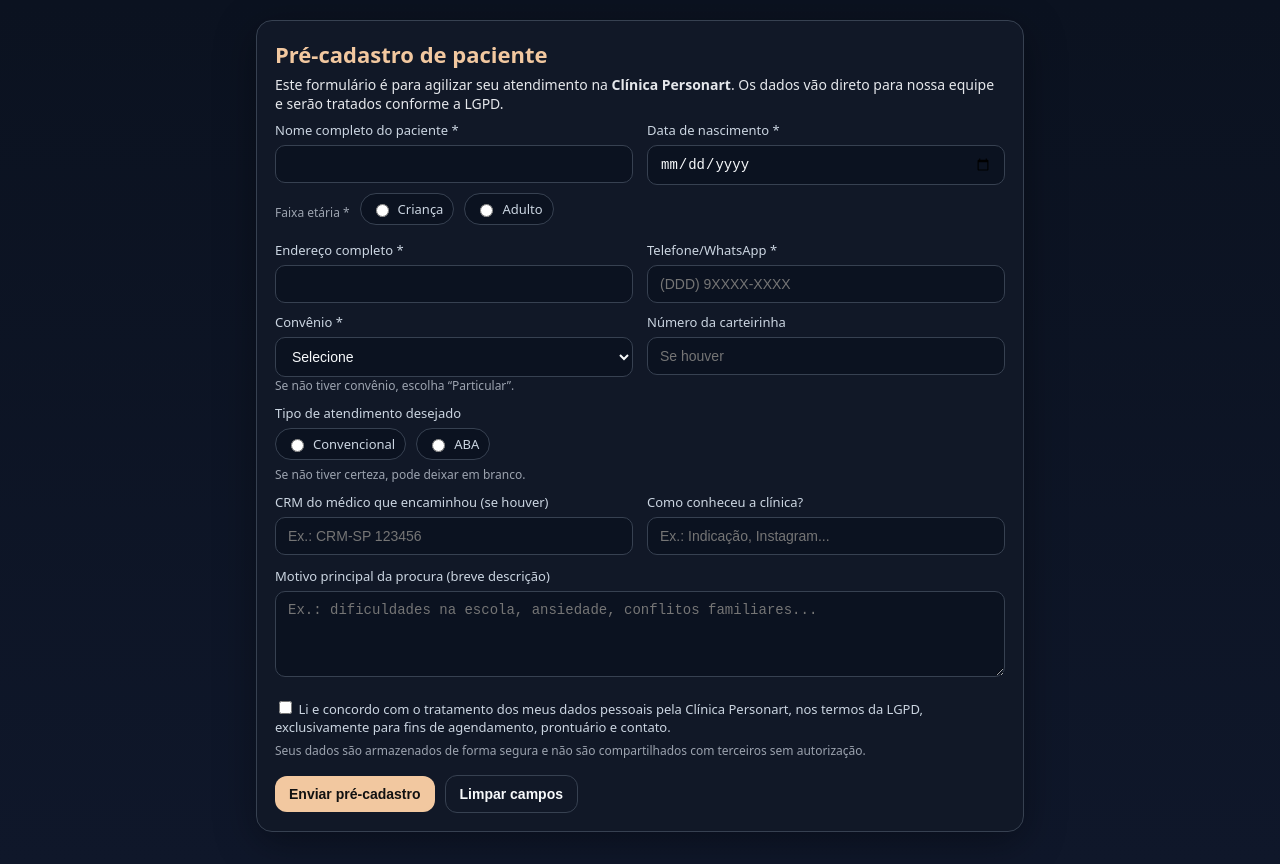
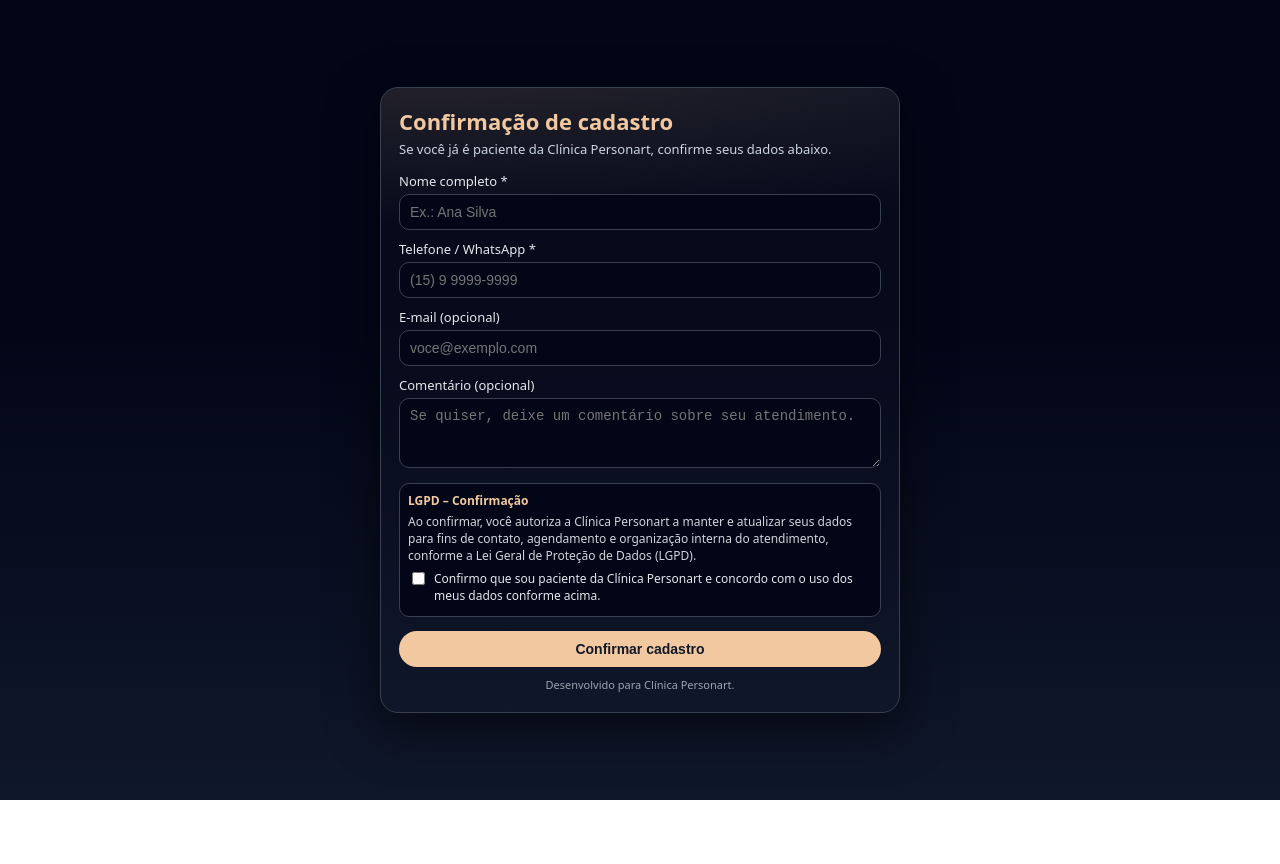
Before and after one commit to clinicapersonart-code/cadastro-paciente, a plain HTML site: page obrigado.html in a window 1280 px wide. After the commit the page ends 800 px from the top, so only its background shows below. Drawn offline with Linux system fonts and the light colour scheme.

```diff
--- a/obrigado.html
+++ b/obrigado.html
@@ -3,341 +3,279 @@
 <head>
   <meta charset="UTF-8" />
   <meta name="viewport" content="width=device-width, initial-scale=1" />
-  <title>Pré-cadastro de Paciente – Clínica Personart</title>
+  <title>Confirmação de Cadastro – Clínica Personart</title>
   <style>
     :root{
-      --bg:#0b1220; --card:#111827; --muted:#e5e1; --text:#f8fafc;
-      --brand:#F2C8A0; --brand-dark:#E3B189; --border:#374151; --danger:#ef4444;
+      --bg:#0b1220;
+      --card:#111827;
+      --muted:#e5e7eb;
+      --text:#f8fafc;
+      --brand:#F2C8A0;
+      --brand-dark:#E3B189;
+      --border:#374151;
+      --danger:#ef4444;
     }
     *{box-sizing:border-box}
     body{
       margin:0;
       font-family:system-ui,-apple-system,Segoe UI,Roboto,Ubuntu,Cantarell,"Helvetica Neue",Arial,"Noto Sans";
-      background:linear-gradient(180deg,#0b1220 0%,#0f172a 100%);
+      background:linear-gradient(180deg,#020617 0%,#020617 40%,#0f172a 100%);
       color:var(--text);
+      min-height:100vh;
+      display:flex;
+      align-items:center;
+      justify-content:center;
+      padding:16px;
     }
-    .container{max-width:800px;margin:0 auto;padding:20px 16px 32px}
     .card{
-      background:#111827;
+      background:radial-gradient(900px 200px at 10% -10%,rgba(242,200,160,.16),transparent),
+                 linear-gradient(180deg,rgba(255,255,255,.02),rgba(255,255,255,.01));
       border:1px solid var(--border);
-      border-radius:16px;
-      padding:18px;
-      box-shadow:0 10px 40px rgba(0,0,0,.35);
+      border-radius:18px;
+      padding:18px 18px 20px;
+      max-width:520px;
+      width:100%;
+      box-shadow:0 16px 50px rgba(0,0,0,.55);
     }
-    h1{font-size:22px;margin:0 0 6px;color:#F2C8A0}
-    p{margin:4px 0 8px;font-size:14px;color:#e5e7eb}
-    label{display:block;font-size:13px;color:#cbd5e1;margin-bottom:6px}
-    input[type="text"],input[type="date"],select,textarea{
+    h1{
+      margin:0 0 4px;
+      font-size:22px;
+      color:var(--brand);
+    }
+    .subtitle{
+      margin:0 0 14px;
+      font-size:13px;
+      color:#cbd5e1;
+    }
+    label{
+      display:block;
+      font-size:13px;
+      color:#e5e7eb;
+      margin-bottom:4px;
+    }
+    input[type="text"],
+    input[type="tel"],
+    input[type="email"],
+    textarea{
       width:100%;
-      background:#0b1220;
+      background:#020617;
       color:var(--text);
       border:1px solid var(--border);
       border-radius:10px;
-      padding:10px 12px;
+      padding:9px 10px;
+      font-size:14px;
       outline:none;
+    }
+    textarea{min-height:70px; resize:vertical;}
+    .lgpd-box{
+      margin-top:10px;
+      padding:8px;
+      border-radius:10px;
+      border:1px solid var(--border);
+      background:#020617;
+      font-size:12px;
+      color:#d1d5db;
+    }
+    .lgpd-box strong{color:var(--brand);}
+    .lgpd-check{
+      display:flex;
+      align-items:flex-start;
+      gap:6px;
+      margin-top:6px;
+      font-size:12px;
+    }
+    .lgpd-check input{margin-top:2px;}
+    .btn{
+      appearance:none;
+      border:0;
+      border-radius:999px;
+      padding:10px 16px;
       font-size:14px;
+      font-weight:600;
+      cursor:pointer;
     }
-    .grid{display:grid;gap:14px}
-    .cols-2{grid-template-columns:repeat(2,minmax(0,1fr))}
-    @media (max-width:720px){.cols-2{grid-template-columns:1fr}}
-    .row{display:flex;flex-wrap:wrap;gap:10px;align-items:center}
-    .radio{
+    .btn-primary{
+      background:var(--brand);
+      color:#111827;
+      width:100%;
+      margin-top:14px;
+    }
+    .btn-primary:disabled{
+      opacity:.6;
+      cursor:wait;
+    }
+    .btn-review{
+      margin-top:10px;
+      background:transparent;
+      border-radius:999px;
+      border:1px solid var(--brand);
+      color:var(--brand);
+      text-decoration:none;
+      padding:9px 14px;
+      font-size:14px;
+      font-weight:600;
       display:inline-flex;
       align-items:center;
+      justify-content:center;
       gap:6px;
-      padding:6px 10px;
-      border-radius:999px;
-      border:1px solid var(--border);
-      background:#0b1220;
+    }
+    .btn-review span.stars{
+      font-size:16px;
+    }
+    .status{
+      margin-top:10px;
       font-size:13px;
-      cursor:pointer;
+      text-align:center;
     }
-    .hint{font-size:12px;color:#9ca3af}
-    .btn{
-      appearance:none;
-      border-radius:12px;
-      padding:10px 14px;
-      border:none;
-      cursor:pointer;
-      font-weight:600;
-      font-size:14px;
+    .status.ok{color:#bbf7d0;}
+    .status.err{color:#fecaca;}
+    .small{
+      font-size:11px;
+      color:#9ca3af;
+      margin-top:10px;
+      text-align:center;
     }
-    .btn-primary{background:var(--brand);color:#111}
-    .btn-primary:hover{background:var(--brand-dark)}
-    .btn-outline{
-      background:transparent;
-      color:#f8fafc;
-      border:1px solid var(--border);
+    .center{
+      text-align:center;
+      margin-top:6px;
     }
-    .muted{font-size:12px;color:#9ca3af}
-    .error{color:var(--danger);font-size:13px;margin-top:6px}
   </style>
 </head>
 <body>
-  <div class="container">
-    <div class="card">
-      <h1>Pré-cadastro de paciente</h1>
-      <p>
-        Este formulário é para agilizar seu atendimento na <strong>Clínica Personart</strong>.
-        Os dados vão direto para nossa equipe e serão tratados conforme a LGPD.
+  <main class="card">
+    <header>
+      <h1>Confirmação de cadastro</h1>
+      <p class="subtitle">
+        Se você já é paciente da Clínica Personart, confirme seus dados abaixo.
       </p>
+    </header>
 
-      <form id="paciente-form">
-        <div class="grid cols-2">
-          <div>
-            <label for="nome">Nome completo do paciente *</label>
-            <input id="nome" type="text" required />
-          </div>
-          <div>
-            <label for="nascimento">Data de nascimento *</label>
-            <input id="nascimento" type="date" required />
-            <div class="hint" id="idade-hint"></div>
-          </div>
-        </div>
+    <form id="form-confirmacao">
+      <div>
+        <label for="nome">Nome completo *</label>
+        <input id="nome" type="text" required placeholder="Ex.: Ana Silva" />
+      </div>
 
-        <div class="row" style="margin-top:8px">
-          <span class="muted">Faixa etária *</span>
-          <label class="radio">
-            <input type="radio" name="faixa" value="Criança" id="faixa-crianca" /> Criança
-          </label>
-          <label class="radio">
-            <input type="radio" name="faixa" value="Adulto" id="faixa-adulto" /> Adulto
-          </label>
-        </div>
+      <div style="margin-top:10px">
+        <label for="contato">Telefone / WhatsApp *</label>
+        <input id="contato" type="tel" required placeholder="(15) 9 9999-9999" />
+      </div>
 
-        <div id="responsavel-wrap" style="margin-top:10px;display:none;">
-          <label for="responsavel">Nome do responsável (para pacientes criança) *</label>
-          <input id="responsavel" type="text" />
-        </div>
+      <div style="margin-top:10px">
+        <label for="email">E-mail (opcional)</label>
+        <input id="email" type="email" placeholder="voce@exemplo.com" />
+      </div>
 
-        <div class="grid cols-2" style="margin-top:10px">
-          <div>
-            <label for="endereco">Endereço completo *</label>
-            <input id="endereco" type="text" required />
-          </div>
-          <div>
-            <label for="contato">Telefone/WhatsApp *</label>
-            <input id="contato" type="text" required placeholder="(DDD) 9XXXX-XXXX" />
-          </div>
-        </div>
+      <div style="margin-top:10px">
+        <label for="comentario">Comentário (opcional)</label>
+        <textarea id="comentario" placeholder="Se quiser, deixe um comentário sobre seu atendimento."></textarea>
+      </div>
 
-        <div class="grid cols-2" style="margin-top:10px">
-          <div>
-            <label for="convenio">Convênio *</label>
-            <select id="convenio" required>
-              <option value="">Selecione</option>
-              <option value="Particular">Particular</option>
-              <option value="Funserv">Funserv</option>
-              <option value="Danamed">Danamed</option>
-              <option value="Gama Saúde">Gama Saúde</option>
-              <option value="Fusex">Fusex</option>
-              <option value="BlueSaúde">BlueSaúde</option>
-              <option value="Unimed Campinas">Unimed Campinas</option>
-              <option value="Ossel">Ossel</option>
-              <option value="Ofebas">Ofebas</option>
-            </select>
-            <div class="hint">Se não tiver convênio, escolha “Particular”.</div>
-          </div>
+      <div class="lgpd-box">
+        <strong>LGPD – Confirmação</strong>
+        <p style="margin:4px 0 0;">
+          Ao confirmar, você autoriza a Clínica Personart a manter e atualizar seus dados
+          para fins de contato, agendamento e organização interna do atendimento,
+          conforme a Lei Geral de Proteção de Dados (LGPD).
+        </p>
+        <label class="lgpd-check">
+          <input type="checkbox" id="lgpd" required />
+          <span>Confirmo que sou paciente da Clínica Personart e concordo com o uso dos meus dados conforme acima.</span>
+        </label>
+      </div>
 
-          <div>
-            <label for="carteirinha">Número da carteirinha</label>
-            <input id="carteirinha" type="text" placeholder="Se houver" />
-          </div>
-        </div>
+      <button class="btn btn-primary" type="submit" id="btn-enviar">Confirmar cadastro</button>
+    </form>
 
-        <div style="margin-top:10px">
-          <label>Tipo de atendimento desejado</label>
-          <div class="row">
-            <label class="radio">
-              <input type="radio" name="tipo-atendimento" value="Convencional" id="tipo-convencional" />
-              Convencional
-            </label>
-            <label class="radio">
-              <input type="radio" name="tipo-atendimento" value="ABA" id="tipo-aba" />
-              ABA
-            </label>
-          </div>
-          <div class="hint">Se não tiver certeza, pode deixar em branco.</div>
-        </div>
+    <div id="status" class="status"></div>
 
-        <div class="grid cols-2" style="margin-top:10px">
-          <div>
-            <label for="crm">CRM do médico que encaminhou (se houver)</label>
-            <input id="crm" type="text" placeholder="Ex.: CRM-SP 123456" />
-          </div>
-          <div>
-            <label for="origem">Como conheceu a clínica?</label>
-            <input id="origem" type="text" list="lista-origens" placeholder="Ex.: Indicação, Instagram..." />
-            <datalist id="lista-origens">
-              <option value="Indicação"></option>
-              <option value="Instagram"></option>
-              <option value="Google"></option>
-              <option value="Site"></option>
-            </datalist>
-          </div>
-        </div>
+    <div id="review-area" class="center" style="display:none;">
+      <p style="font-size:13px; color:#e5e7eb; margin:8px 0 6px;">
+        Seu retorno ajuda muito outros pacientes a encontrarem atendimento psicológico de qualidade.
+        Se puder, avalie a Clínica Personart no Google com
+        <strong>5 estrelas</strong>.
+      </p>
+      <a id="btn-review" class="btn-review" href="#" target="_blank" rel="noopener noreferrer">
+        <span class="stars">★★★★★</span>
+        <span>Avaliar no Google</span>
+      </a>
+    </div>
 
-        <div style="margin-top:12px">
-          <label for="queixa">Motivo principal da procura (breve descrição)</label>
-          <textarea id="queixa" rows="4" placeholder="Ex.: dificuldades na escola, ansiedade, conflitos familiares..."></textarea>
-        </div>
-
-        <div style="margin-top:16px">
-          <label>
-            <input type="checkbox" id="lgpd" required />
-            Li e concordo com o tratamento dos meus dados pessoais pela Clínica Personart, nos termos da LGPD,
-            exclusivamente para fins de agendamento, prontuário e contato.
-          </label>
-          <div class="hint">
-            Seus dados são armazenados de forma segura e não são compartilhados com terceiros sem autorização.
-          </div>
-        </div>
-
-        <div id="msg-erro" class="error" style="display:none;"></div>
-        <div id="msg-ok" class="muted" style="display:none;margin-top:6px;"></div>
-
-        <div class="row" style="margin-top:16px">
-          <button class="btn btn-primary" type="submit">Enviar pré-cadastro</button>
-          <button class="btn btn-outline" type="button" id="btn-limpar">Limpar campos</button>
-        </div>
-      </form>
-    </div>
-  </div>
+    <div class="small">Desenvolvido para Clínica Personart.</div>
+  </main>
 
   <script>
-    const $ = s => document.querySelector(s);
+    // URL do seu Apps Script (já preenchida)
+    const SCRIPT_URL = "https://script.google.com/macros/s/AKfycbxzJMIZBnlQaj1YSrP7Al585qoFrjm7jthbYvVo8eZkyGOrS6iPr6WVie4mqnCsJ-K_7A/exec";
 
-    function parseISODate(iso){
-      if(!iso || !/^\\d{4}-\\d{2}-\\d{2}$/.test(iso)) return null;
-      const [y,m,d] = iso.split('-').map(Number);
-      return new Date(y,m-1,d);
-    }
+    // TROCAR AQUI PELO LINK REAL DE AVALIAÇÃO DO GOOGLE
+    const GOOGLE_REVIEW_URL = //script.google.com/macros/s/AKfycbxzJMIZBnlQaj1YSrP7Al585qoFrjm7jthbYvVo8eZkyGOrS6iPr6WVie4mqnCsJ-K_7A/exec//g.page/r/CeVIkm6xjD-zEBM/review;
 
-    // Atualiza idade e faixa sugerida
-    $('#nascimento').addEventListener('change', () => {
-      const iso = $('#nascimento').value;
-      const d = parseISODate(iso);
-      if(!d){ $('#idade-hint').textContent=''; return; }
-      const t = new Date();
-      let a = t.getFullYear()-d.getFullYear();
-      const m = t.getMonth()-d.getMonth();
-      if(m<0 || (m===0 && t.getDate()<d.getDate())) a--;
-      $('#idade-hint').textContent = a>=0 ? `${a} anos` : '';
-      if(a < 18){
-        $('#faixa-crianca').checked = true;
-        $('#responsavel-wrap').style.display = '';
-      }else{
-        $('#faixa-adulto').checked = true;
-        $('#responsavel-wrap').style.display = 'none';
-      }
-    });
+    const $ = (s,r=document)=>r.querySelector(s);
 
-    // Mostrar/esconder responsável manualmente
-    $('#faixa-crianca').addEventListener('change',()=>{
-      if($('#faixa-crianca').checked){
-        $('#responsavel-wrap').style.display='';
-      }
-    });
-    $('#faixa-adulto').addEventListener('change',()=>{
-      if($('#faixa-adulto').checked){
-        $('#responsavel-wrap').style.display='none';
-      }
-    });
+    const form = $('#form-confirmacao');
+    const statusEl = $('#status');
+    const btn = $('#btn-enviar');
+    const reviewArea = $('#review-area');
+    const btnReview = $('#btn-review');
 
-    // Limpar
-    $('#btn-limpar').addEventListener('click',()=>{
-      document.getElementById('paciente-form').reset();
-      $('#idade-hint').textContent='';
-      $('#responsavel-wrap').style.display='none';
-      $('#msg-erro').style.display='none';
-      $('#msg-ok').style.display='none';
-    });
+    btnReview.href = GOOGLE_REVIEW_URL;
 
-    // Aqui você coloca a URL do Apps Script que vai receber o pré-cadastro (POST JSON)
-    const SCRIPT_URL = 'COLE_AQUI_SEU_ENDPOINT_DO_APPS_SCRIPT';
+    form.addEventListener('submit', async (e)=>{
+      e.preventDefault();
+      statusEl.textContent = '';
+      statusEl.className = 'status';
 
-    function getFormData(){
       const nome = $('#nome').value.trim();
-      const nascimento = $('#nascimento').value || '';
-      const faixa = $('#faixa-crianca').checked ? 'Criança' :
-                    ($('#faixa-adulto').checked ? 'Adulto' : '');
-      const responsavel = $('#responsavel').value.trim();
-      const endereco = $('#endereco').value.trim();
       const contato = $('#contato').value.trim();
-      const convenio = $('#convenio').value || '';
-      const carteirinha = $('#carteirinha').value.trim();
-      const tipoAtendimento = $('#tipo-convencional').checked ? 'Convencional' :
-                              ($('#tipo-aba').checked ? 'ABA' : '');
-      const crm = $('#crm').value.trim();
-      const origem = $('#origem').value.trim();
-      const queixa = $('#queixa').value.trim();
+      const email = $('#email').value.trim();
+      const comentario = $('#comentario').value.trim();
+      const lgpdOk = $('#lgpd').checked;
 
-      return {
-        nome, nascimento, faixa, responsavel, endereco, contato,
-        convenio, carteirinha, tipoAtendimento, crm, origem, queixa
-      };
-    }
-
-    function validate(d){
-      if(!d.nome) return 'Informe o nome do paciente.';
-      if(!d.nascimento) return 'Informe a data de nascimento.';
-      if(!d.faixa) return 'Selecione se é Criança ou Adulto.';
-      if(d.faixa === 'Criança' && !d.responsavel)
-        return 'Informe o nome do responsável (paciente criança).';
-      if(!d.endereco) return 'Informe o endereço.';
-      if(!d.contato) return 'Informe um telefone/WhatsApp para contato.';
-      if(!d.convenio) return 'Selecione o convênio ou “Particular”.';
-      if(!document.getElementById('lgpd').checked)
-        return 'Você precisa aceitar o termo de LGPD para enviar.';
-      return null;
-    }
-
-    document.getElementById('paciente-form').addEventListener('submit', async (e)=>{
-      e.preventDefault();
-      const dados = getFormData();
-      const erro = validate(dados);
-      const boxErro = $('#msg-erro');
-      const boxOk = $('#msg-ok');
-      boxErro.style.display='none';
-      boxOk.style.display='none';
-
-      if(erro){
-        boxErro.textContent = erro;
-        boxErro.style.display='block';
+      if(!nome || !contato || !lgpdOk){
+        statusEl.textContent = 'Preencha nome, contato e marque a confirmação de LGPD.';
+        statusEl.classList.add('err');
         return;
       }
 
       const payload = {
-        tipo: 'pre_cadastro_paciente',
-        dados
+        origem: 'confirmacao_paciente_existente',
+        nome,
+        contato,
+        email,
+        comentario,
+        ts: new Date().toISOString()
       };
 
+      btn.disabled = true;
+      btn.textContent = 'Enviando...';
+
       try{
-        const btn = e.submitter || document.querySelector('button[type="submit"]');
-        if(btn){ btn.disabled=true; btn.textContent='Enviando...'; }
-        const resp = await fetch(SCRIPT_URL, {
+        const res = await fetch(SCRIPT_URL, {
           method:'POST',
           headers:{'Content-Type':'application/json'},
-          body: JSON.stringify(payload)
+          body: JSON.stringify({
+            kind: 'confirmacao_paciente_existente',
+            data: payload
+          })
         });
-        if(!resp.ok) throw new Error('Erro ao enviar. Código '+resp.status);
-        boxOk.innerHTML = 'Pré-cadastro enviado com sucesso. Nossa equipe entrará em contato em breve.'
-   boxOk.innerHTML = 'Pré-cadastro enviado com sucesso. Nossa equipe entrará em contato em breve.'
-  + '<br><br><strong>Se você já é paciente da Clínica Personart</strong>, sua avaliação nos ajuda muito.'
-  + ' Clique no link abaixo para avaliar:'
-  + ' <a href="https://g.page/r/CeVIkm6xjD-zEAE/review" target="_blank" rel="noopener noreferrer">'
-  + 'Avaliar a Clínica Personart no Google</a>.';
-boxOk.style.display = 'block';
-boxOk.style.display = 'block';
-        document.getElementById('paciente-form').reset();
-        $('#idade-hint').textContent='';
-        $('#responsavel-wrap').style.display='none';
+
+        if(!res.ok) throw new Error('Erro HTTP: '+res.status);
+
+        statusEl.textContent = 'Cadastro confirmado com sucesso. Obrigado por seguir com a Clínica Personart.';
+        statusEl.classList.add('ok');
+
+        // Mostra área de review no Google
+        reviewArea.style.display = 'block';
+
+        // Não limpo o formulário inteiro para a pessoa ainda ver o que mandou,
+        // só desabilito o botão.
       }catch(err){
-        boxErro.textContent = 'Não foi possível enviar agora: ' + err.message;
-        boxErro.style.display='block';
-      }finally{
-        const btn = e.submitter || document.querySelector('button[type="submit"]');
-        if(btn){ btn.disabled=false; btn.textContent='Enviar pré-cadastro'; }
+        statusEl.textContent = 'Não foi possível confirmar agora. Tente novamente mais tarde.';
+        statusEl.classList.add('err');
+        btn.disabled = false;
+        btn.textContent = 'Confirmar cadastro';
+        return;
       }
     });
   </script>
```
